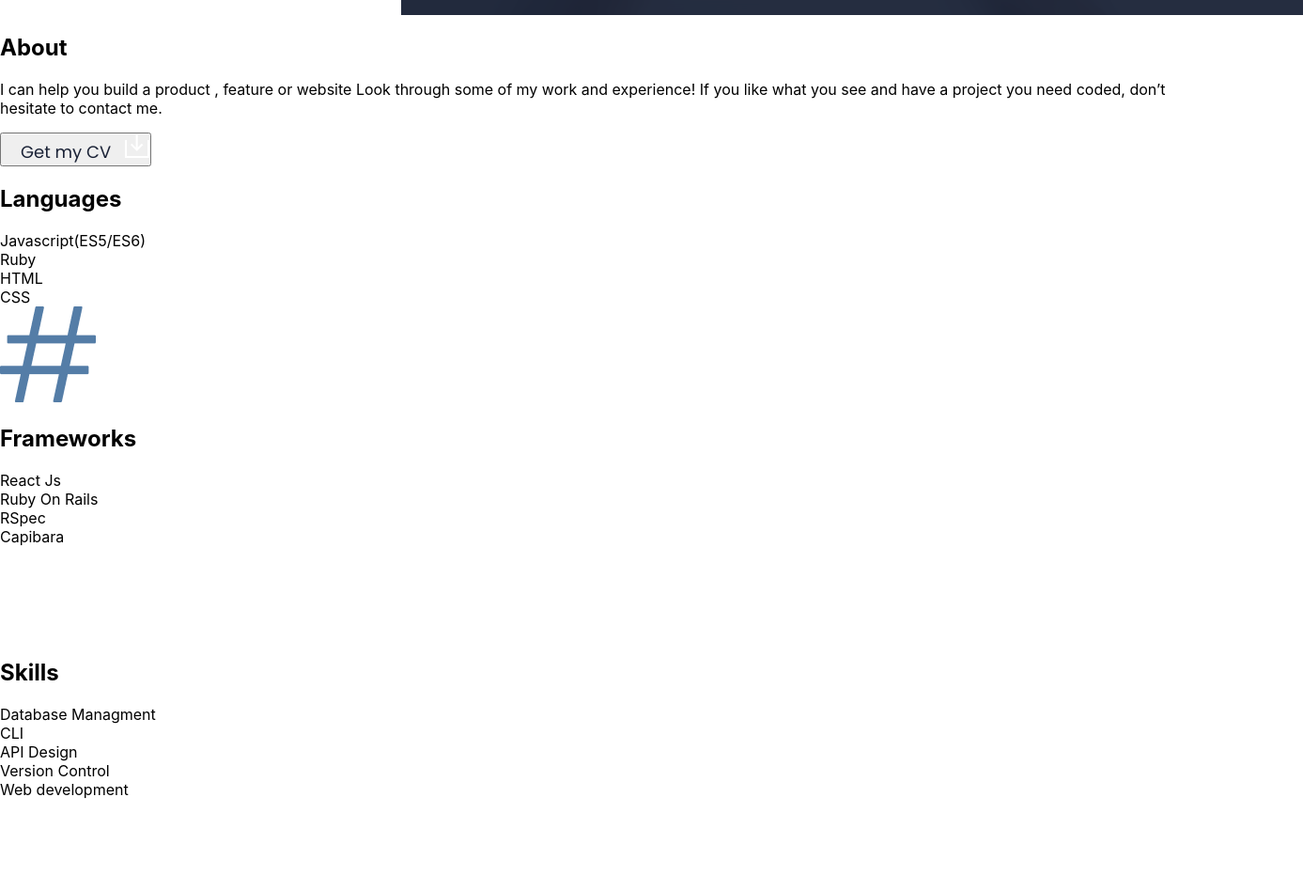
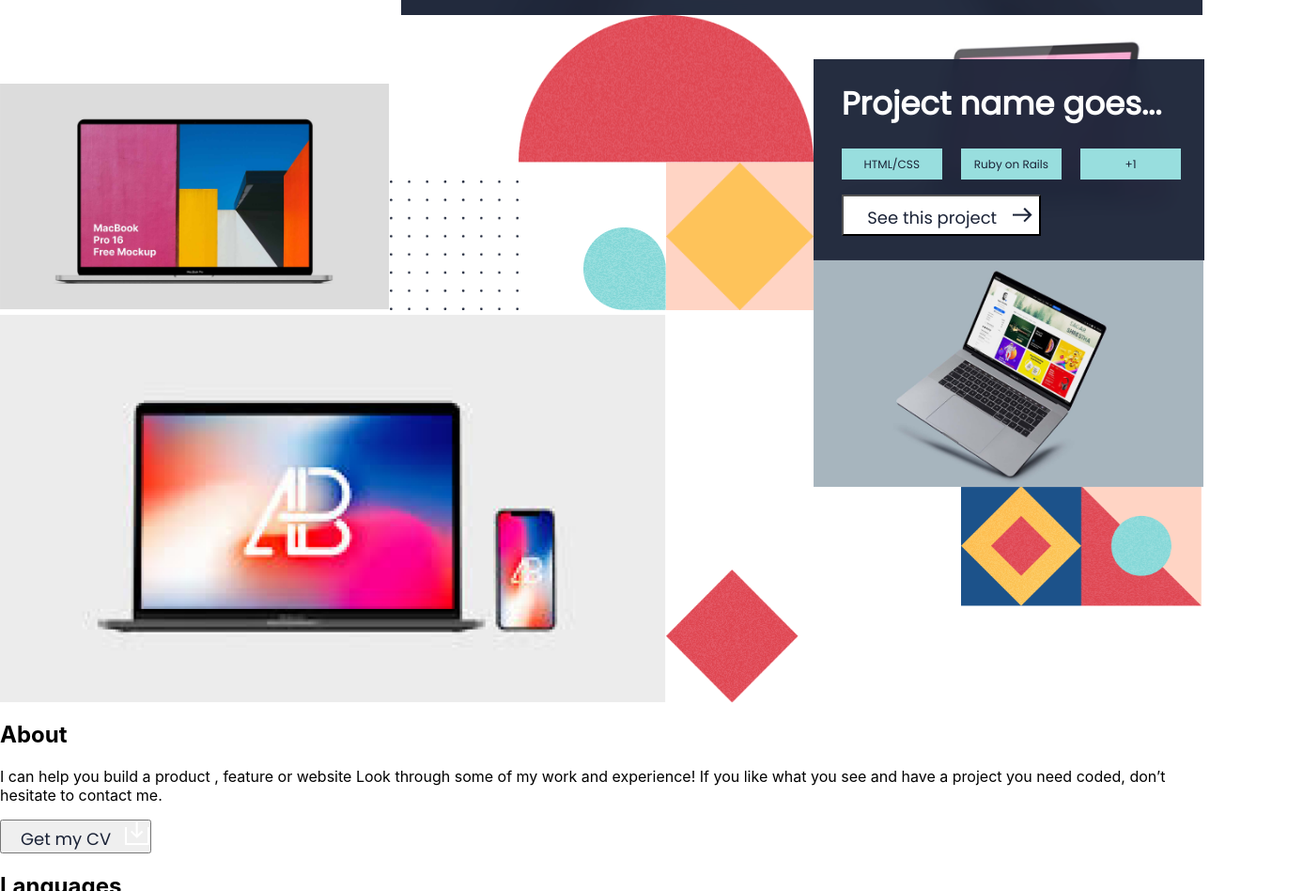
Before and after one commit to kamranasif506/Portfolio-project, a website: page index.html in a window 1280 px wide. Shown: the part 1592-2540 px from the top of the page at 94% size, 1387 px wide, since content can reach past the window. Drawn offline with Linux system fonts and the light colour scheme; a web font is replaced by a local one.

Commit message:
Made changes in portfolio section by setting two more projects in the list and add styling

```diff
--- a/index.html
+++ b/index.html
@@ -71,6 +71,46 @@
                   <img src="images/ic_arrow_right.png" alt="" class="arrow" />
                 </button>
               </div>
+            </div>
+
+          </div>
+          <div class="desktop-grid2">
+            <div class="desktop-grid2-item box_4"><img class="box_4_img" src="images/Rectangle 46.png" alt=""></div>
+            <div class="desktop-grid2-item box_5"><img class="box_5_img" src="images/project-dots.png" alt=""></div>
+            <div class="desktop-grid2-item box_6">
+              <div class="d_img">
+                <img class="box_6_img" src="images/D.png" alt="">
+              </div>
+              <div class="egg_img">
+                <img class="box_egg_img" src="images/egg.png" alt="">
+              </div>
+              <div class="square_img">
+                <img class="box_square_img" src="images/square.png" alt="">
+              </div>
+            </div>
+            <div class="desktop-grid2-item box_7">
+              <img class="box_7_img" src="images/Rectangle 25.png" alt="">
+              <div class="overlay-project2">
+                <h3>Project name goes...</h3>
+                <ul>
+                  <li>HTML/CSS</li>
+                  <li>Ruby on Rails</li>
+                  <li>+1</li>
+                </ul>
+
+                <button class="take_tour row-2">
+                  <span class="btn_text">See this project </span>
+                  <img src="images/ic_arrow_right.png" alt="" class="arrow" />
+                </button>
+                <img src="images/Rectangle 26.png" alt="" class="hover_img">
+              </div>
+            </div>
+          </div>
+          <div class="desktop-grid3">
+            <div class="desktop-grid-item3 box_8"><img src="images/Rectangle 27.png" alt="" class="row3_img"></div>
+            <div class="desktop-grid-item3 box_9"><img src="images/Shape.png" alt=""></div>
+            <div class="desktop-grid-item3 box_10">
+              <img class="box_10_img" src="images/Group 83.png" alt="">
             </div>
 
           </div>
--- a/style.css
+++ b/style.css
@@ -201,15 +201,16 @@
   .main-desktop {
     padding-top: 210px;
   }
+
   .overlay-project1 {
     position: absolute;
-    width: 60rem;
+    width: 100%;
     background: rgba(26, 34, 54, 0.95);
     backdrop-filter: blur(12px);
     bottom: 0;
   }
   .overlay-project1 h3 {
-    font-family: 'Poppins';
+    font-family: 'Poppins',sans-serif;
     font-style: normal;
     font-weight: 700;
     font-size: 60px;
@@ -274,6 +275,148 @@
     padding-left: 20px;
     padding-right: 15px;
     color: #1A2236;
+  }
+
+  .overlay-project2 {
+    position: absolute;
+    width: 416px;
+    background: rgba(26, 34, 54, 0.95);
+    backdrop-filter: blur(12px);
+    bottom: -15px;
+    top: 19%;
+  }
+  .overlay-project2 h3 {
+    font-family: 'Poppins',sans-serif;
+    font-style: normal;
+    font-weight: 700;
+    font-size: 34px;
+    line-height: 80%;
+    color: #FFFFFF;
+    padding-left: 30px;
+  }
+  .overlay-project2 > ul {
+    margin: 0 0 1rem;
+    margin-top: 3%;
+    list-style: none;
+    display: flex;
+
+    padding-left: 30px;
+  }
+
+  .overlay-project2 > ul > li {
+    background: #98dede;
+    color: #1a2236;
+    width: 5.25rem;
+    font-size: 12px;
+    list-style: none;
+
+    /* margin: 0px; */
+    text-align: center;
+    float: left;
+    padding: 3%;
+    margin-left: 1.25rem;
+
+    font-family: 'Poppins',sans-serif;
+    font-style: normal;
+    font-weight: 300;
+    /* font-size: 20px; */
+    line-height: 80%;
+    color: #1A2236;
+  }
+  .overlay-project2 > ul > li:first-child {
+    margin-left: 0;
+  }
+  .row-2 {
+    margin-left: 30px !important;
+  }
+  .hover_img {
+    width: 100%;
+    margin-top: 3%;
+    margin-left: -1px;
+  }
+
+  .desktop-grid2 {
+    display: flex;
+    flex-direction: row;
+    align-items: center;
+    justify-content: space-between;
+  }
+  .desktop-grid-item2 {
+    display: flex;
+    box-sizing: border-box;
+  }
+  .box_4 {
+    width: 32.396%;
+    align-self: flex-end;
+    margin-top: 5%;
+  }
+  .box_4 img, .box_5 img, .box_6 img, .box_7_img {
+    width: 100%;
+  }
+
+  .box_5 {
+    width: 10.755%;
+    align-self: flex-end;
+    margin-top: 5%;
+  }
+  .box_6 {
+    width: 24.482%;
+    align-self: baseline;
+  }
+  .box_7 {
+    width: 32.367%;
+    align-self: flex-start;
+    position: relative;
+  }
+  .egg_img {
+    width: 50%;
+    float: left;
+    display: flex;
+    padding-top: 22%;
+  }
+  .square_img {
+    width: 50%;
+    float: left;
+  }
+  .d_img {
+    margin-bottom: -4px;
+  }
+  .egg_img img {
+    margin-left: auto;
+    width: 87.69px;
+  }
+  .desktop-grid3 {
+    display: flex;
+    flex-direction: row;
+    align-items: flex-end;
+    justify-content: flex-start;
+  }
+  .desktop-grid-item3 {
+    display: flex;
+
+    box-sizing: border-box;
+  }
+  .box_8 {
+    width: 55.4%;
+  }
+  .row3_img {
+    width: 100%;
+  }
+  .box_9 img {
+    width: 45%;
+  }
+  .box_9 {
+    width: 24.5%;
+  }
+  .box_10 {
+    width: 20%;
+    display: flex;
+    justify-content: flex-end;
+    align-items: flex-start;
+    margin-bottom: 8%;
+  }
+  .box_10_img {
+    width: 100%;
   }
 }
 
```
Also changed, not shown: images/D.png (added), images/Group 83.png (added), images/Rectangle 25.png (added), images/Rectangle 26.png (added), images/Rectangle 27.png (added), images/Rectangle 46.png (added), images/Shape.png (added), images/egg.png (added), images/square.png (added).
